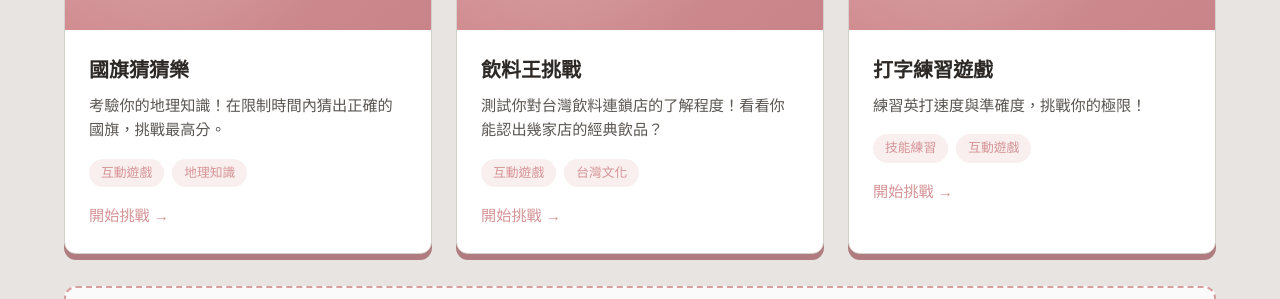
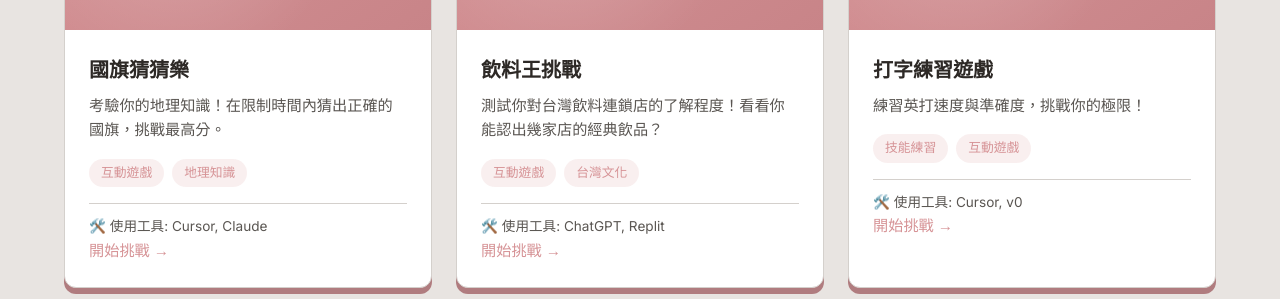
Before and after one commit to a120220ms25/sabrinaweb, a plain HTML site: page works.html in a window 1280 px wide. Shown: the part 510-809 px from the top of the page. Drawn offline with Linux system fonts and the light colour scheme.

Commit message:
Add AI Tools Used info to project cards

```diff
--- a/styles.css
+++ b/styles.css
@@ -951,3 +951,14 @@ a {
     height: 100%;
     object-fit: cover;
 }
+
+.work-tools {
+    font-size: 0.85rem;
+    color: var(--text-light);
+    margin-top: 12px;
+    padding-top: 12px;
+    border-top: 1px solid var(--border-color);
+    display: flex;
+    align-items: center;
+    gap: 6px;
+}
--- a/works.html
+++ b/works.html
@@ -49,7 +49,7 @@
                                 <span class="work-tag">互動遊戲</span>
                                 <span class="work-tag">地理知識</span>
                             </div>
-                            <span class="work-cta">開始挑戰 →</span>
+                            <div class="work-tools">🛠️ 使用工具: Cursor, Claude</div>                            <span class="work-cta">開始挑戰 →</span>
                         </div>
                     </a>
                     <a href="https://a120220ms25.github.io/Drink-King-Challenge/" target="_blank" rel="noopener" class="work-card">
@@ -63,7 +63,7 @@
                                 <span class="work-tag">互動遊戲</span>
                                 <span class="work-tag">台灣文化</span>
                             </div>
-                            <span class="work-cta">開始挑戰 →</span>
+                            <div class="work-tools">🛠️ 使用工具: ChatGPT, Replit</div>                            <span class="work-cta">開始挑戰 →</span>
                         </div>
                     </a>
                     <a href="https://a120220ms25.github.io/typing-game/" target="_blank" class="work-card">
@@ -77,7 +77,7 @@
                                 <span class="work-tag">技能練習</span>
                                 <span class="work-tag">互動遊戲</span>
                             </div>
-                            <span class="work-cta">開始挑戰 →</span>
+                            <div class="work-tools">🛠️ 使用工具: Cursor, v0</div>                            <span class="work-cta">開始挑戰 →</span>
                         </div>
                     </a>                </div>
 
```
